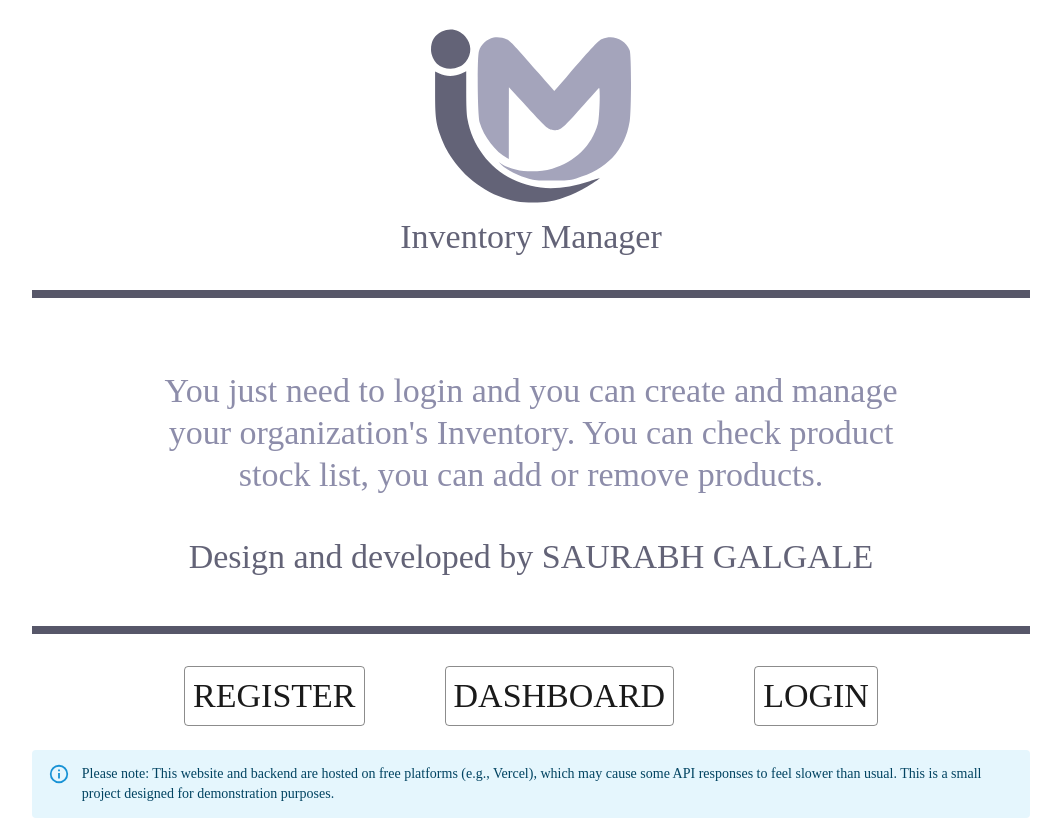
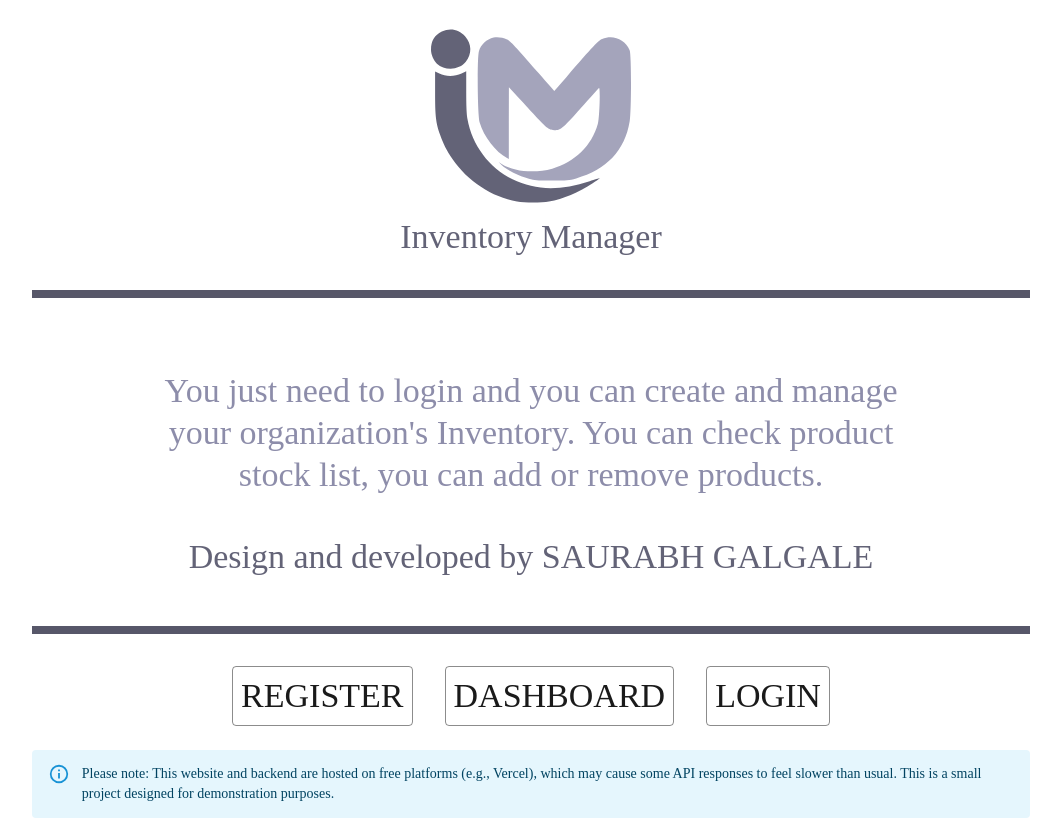
Before and after one commit to Saurabh-Galgale/InventoryManager-Frontend, a React (Create React App) app: page / in a window 1280 px wide. Shown: the whole page, without its empty margins (109-1170 px from the left). Built offline with nearby package versions, Linux system fonts and the light colour scheme; sample sign-in values are in the browser's storage.

Commit message:
Fixed margine issue on layout screen

```diff
--- a/src/Components/LayoutWrapper.js
+++ b/src/Components/LayoutWrapper.js
@@ -1,35 +1,60 @@
-import * as React from "react"
-import { Divider, Drawer, ListItemButton, Stack, styled, Typography } from "@mui/material"
-import { Box } from "@mui/system"
-import { Button } from "@mui/material"
-import IconButton from "@mui/material/IconButton"
-import MenuIcon from '@mui/icons-material/Menu';
-import { NavLink, useNavigate } from "react-router-dom"
-import Logo from "../Assets/logo.svg"
-const drawerWidth = 250
+import * as React from "react";
+import {
+  Divider,
+  Drawer,
+  ListItemButton,
+  Stack,
+  styled,
+  Typography,
+} from "@mui/material";
+import { Box } from "@mui/system";
+import { Button } from "@mui/material";
+import IconButton from "@mui/material/IconButton";
+import MenuIcon from "@mui/icons-material/Menu";
+import { NavLink, useNavigate } from "react-router-dom";
+import Logo from "../Assets/logo.svg";
+const drawerWidth = 250;
 
 const LayoutWrapper = (props) => {
-	let navigate = useNavigate()
-	let color = props.color
-	let menuList = props.menuList
-	const [mobileOpen, setMobileOpen] = React.useState(false)
+  let navigate = useNavigate();
+  let color = props.color;
+  let menuList = props.menuList;
+  const [mobileOpen, setMobileOpen] = React.useState(false);
 
   const handleDrawerToggle = (e) => {
-		setMobileOpen(!mobileOpen)
-	}
+    setMobileOpen(!mobileOpen);
+  };
 
   const drawer = (
     <>
-			<Stack alignItems='center' m={2}>
-				<img src={Logo} alt='Inventory Manager' height={100} width={100} onClick={() => navigate("/")} />
+      <Stack alignItems="center" m={2}>
+        <img
+          src={Logo}
+          alt="Inventory Manager"
+          height={100}
+          width={100}
+          onClick={() => navigate("/")}
+        />
         <Stack direction="row">
-					<Typography variant='h5' color='third.dark' onClick={() => navigate("/")}>
+          <Typography
+            variant="h5"
+            color="third.dark"
+            onClick={() => navigate("/")}
+          >
             Inventory
           </Typography>
-					<Typography variant='h5' color='third.main'>Manager</Typography>
+          <Typography variant="h5" color="third.main">
+            Manager
+          </Typography>
         </Stack>
       </Stack>
-			<Stack spacing={1} alignItems='flex-start' justifyContent='center' ml={4} mt={2}>
+      <Stack
+        spacing={1}
+        alignItems="flex-start"
+        justifyContent="center"
+        ml={4}
+        mt={2}
+      >
         {menuList.map((item, index) => {
           return (
             <Button
@@ -39,70 +64,89 @@ const LayoutWrapper = (props) => {
               end={true}
               style={({ isActive }) => {
                 return {
-									color: isActive ? "#9db2b2" : "#F2F2F2"
-								}
+                  color: isActive ? "#9db2b2" : "#F2F2F2",
+                };
               }}
               startIcon={item.icon}
-							size='large'
-							variant='text'
+              size="large"
+              variant="text"
             >
               {item.name}
             </Button>
-					)
+          );
         })}
-				<Typography variant='h6' sx={{ position: "absolute", bottom: "1rem" }} color='third.main'>
+        <Typography
+          variant="h6"
+          sx={{ position: "absolute", bottom: "1rem" }}
+          color="third.main"
+        >
           Copyright © 2023 Inventory Manager, <br></br>Inc. All rights reserved.
         </Typography>
       </Stack>
     </>
-	)
+  );
 
   return (
     <>
       <IconButton
-				aria-label='open drawer'
+        aria-label="open drawer"
         onClick={(e) => handleDrawerToggle(e)}
-				sx={{ mr: 2, display: { md: "none", sm: "block" }, marginRight: "auto", position: "absolute", zIndex: 5 }}
+        sx={{
+          mr: 2,
+          display: { md: "none", sm: "block" },
+          marginRight: "auto",
+          position: "absolute",
+          zIndex: 5,
+        }}
       >
-				<MenuIcon color='secondary' fontSize="large"/>
+        <MenuIcon color="secondary" fontSize="large" />
       </IconButton>
 
       <Box sx={{ display: "flex", bgcolor: "secondary.main", height: "100vh" }}>
-				<Box component='nav' sx={{ width: { md: drawerWidth }, flexShrink: { sm: 0 } }}>
+        <Box
+          component="nav"
+          sx={{ width: { md: drawerWidth }, flexShrink: { sm: 0 } }}
+        >
           <Drawer
-						anchor='left'
-						variant='temporary'
+            anchor="left"
+            variant="temporary"
             open={mobileOpen}
             onClose={handleDrawerToggle}
             ModalProps={{
-							keepMounted: true
+              keepMounted: true,
             }}
             PaperProps={{
               sx: {
                 backgroundColor: "secondary.main",
-								color: "primary.main"
-							}
+                color: "primary.main",
+              },
             }}
             sx={{
               display: { xs: "block", sm: "block", md: "none" },
-							"& .MuiDrawer-paper": { boxSizing: "border-box", width: drawerWidth }
+              "& .MuiDrawer-paper": {
+                boxSizing: "border-box",
+                width: drawerWidth,
+              },
             }}
           >
             {drawer}
           </Drawer>
 
           <Drawer
-						anchor='left'
-						variant='permanent'
+            anchor="left"
+            variant="permanent"
             PaperProps={{
               sx: {
                 backgroundColor: "secondary.main",
-								color: "primary.main"
-							}
+                color: "primary.main",
+              },
             }}
             sx={{
               display: { xs: "none", sm: "none", md: "block" },
-							"& .MuiDrawer-paper": { boxSizing: "border-box", width: drawerWidth }
+              "& .MuiDrawer-paper": {
+                boxSizing: "border-box",
+                width: drawerWidth,
+              },
             }}
             open
           >
@@ -110,7 +154,7 @@ const LayoutWrapper = (props) => {
           </Drawer>
         </Box>
         <Box
-					component='main'
+          component="main"
           sx={{
             borderRadius: 5,
             width: "100%",
@@ -121,14 +165,14 @@ const LayoutWrapper = (props) => {
             bgcolor: "white",
             margin: 0,
             padding: 0,
-						overflowY: "auto"
+            overflowY: "auto",
           }}
         >
           {props.children}
         </Box>
       </Box>
     </>
-	)
-}
+  );
+};
 
 export default LayoutWrapper;
--- a/src/Pages/LandingPage.js
+++ b/src/Pages/LandingPage.js
@@ -1,14 +1,6 @@
 import React from "react";
 import Logo from "../Assets/logo.svg";
-import {
-  Box,
-  Button,
-  Divider,
-  Stack,
-  Typography,
-  Alert,
-  AlertTitle,
-} from "@mui/material";
+import { Box, Button, Divider, Stack, Typography, Alert } from "@mui/material";
 import { Link } from "react-router-dom";
 
 const LandingPage = () => {
@@ -72,18 +64,13 @@ const LandingPage = () => {
           style={{ width: "80%" }}
           sx={{ borderBottomWidth: 8, bgcolor: "third.dark", margin: 4 }}
         />
-        <Stack
-          direction="row"
-          flexWrap="wrap"
-          justifyContent="center"
-          spacing={10}
-        >
+        <Stack direction="row" flexWrap="wrap" justifyContent="center">
           <Link to="/register">
             <Button
               color="secondary"
               variant="outlined"
               size="medium"
-              sx={{ padding: "8px" }}
+              sx={{ padding: "8px", mx: 2 }}
             >
               <Typography variant="h4">Register</Typography>
             </Button>
@@ -94,7 +81,7 @@ const LandingPage = () => {
                 color="secondary"
                 variant="outlined"
                 size="medium"
-                sx={{ padding: "8px" }}
+                sx={{ padding: "8px", mx: 2 }}
               >
                 <Typography variant="h4">Dashboard</Typography>
               </Button>
@@ -105,7 +92,7 @@ const LandingPage = () => {
               color="secondary"
               variant="outlined"
               size="medium"
-              sx={{ padding: "8px" }}
+              sx={{ padding: "8px", mx: 2 }}
             >
               <Typography variant="h4">Login</Typography>
             </Button>
```
Lines whose indentation alone changed are shown as unchanged.
